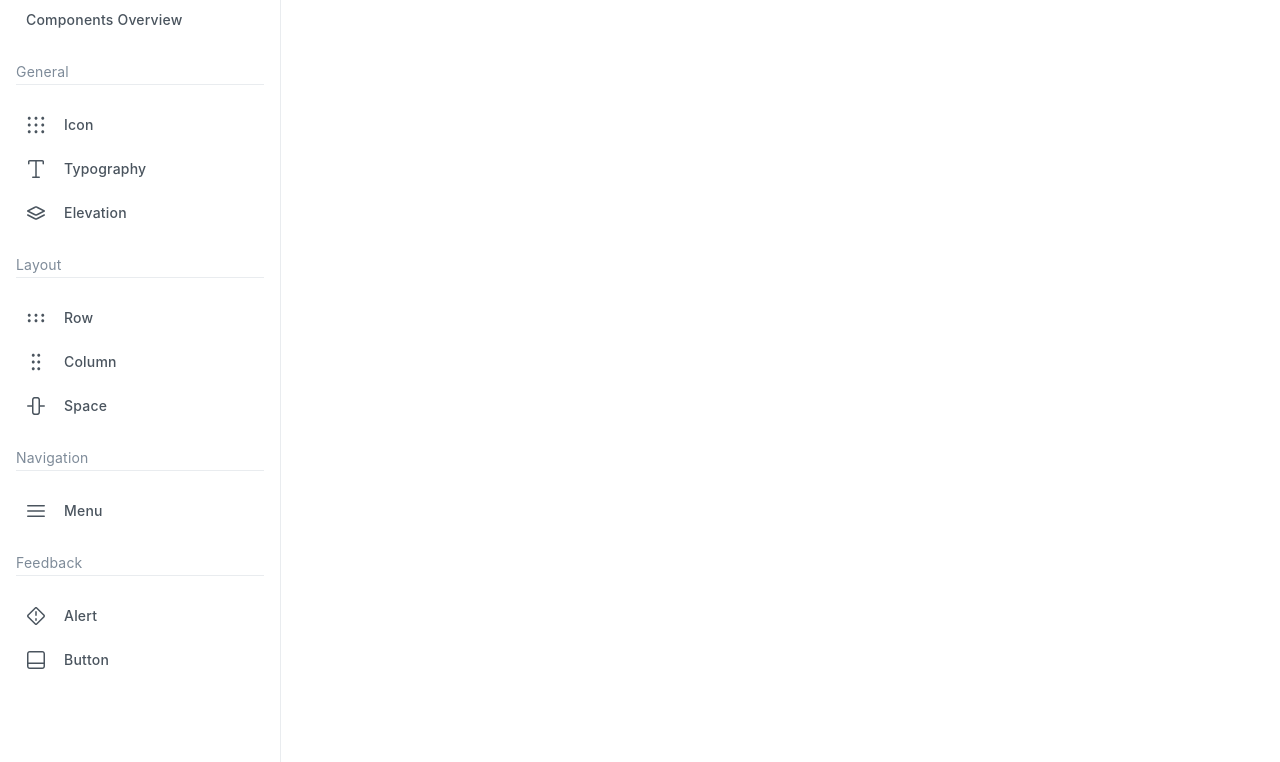
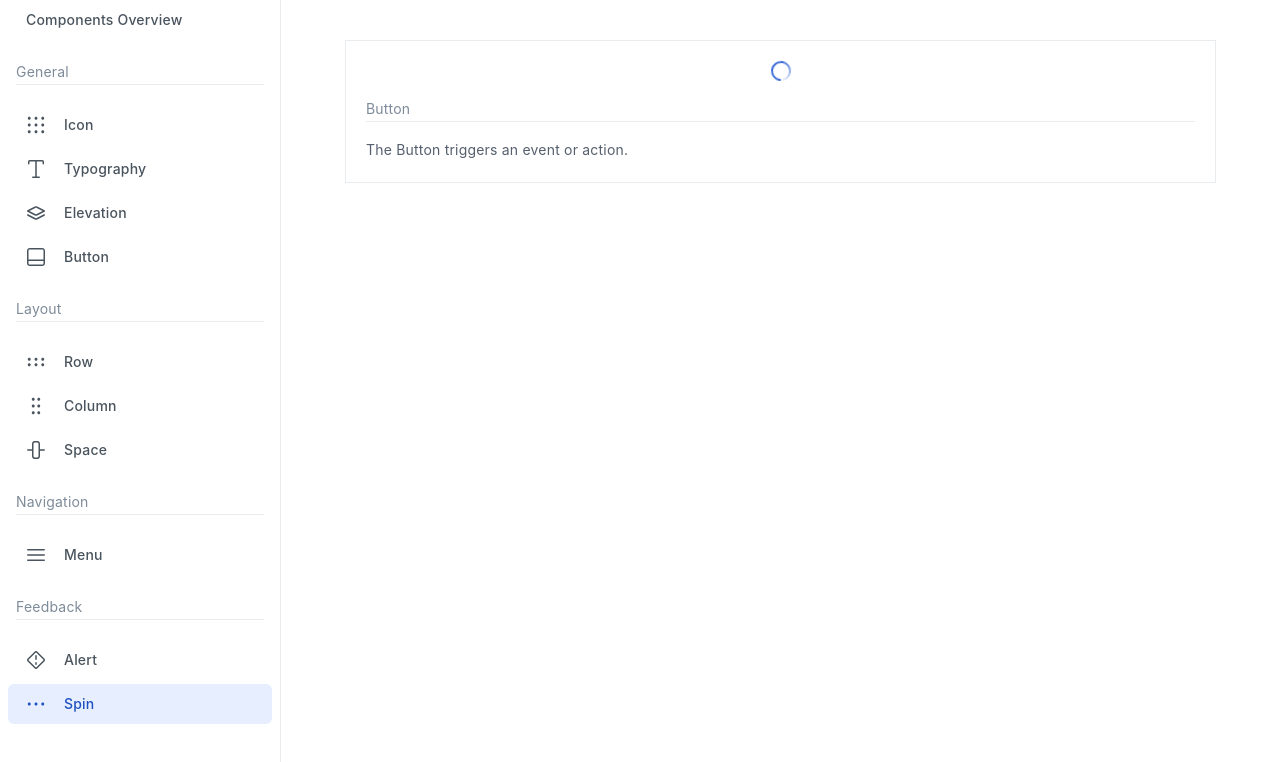
Before and after one commit to kaishens-cn/tetrisly, a React app: page /spin in a window 1280 px wide. Shown: the top 762 px of the page. Built offline with nearby package versions, Linux system fonts and the light colour scheme; a web font is replaced by a local one.

Commit message:
feat: add spin component

```diff
--- a/example/main.tsx
+++ b/example/main.tsx
@@ -7,6 +7,7 @@ import { BrowserRouter, Route, Routes, useLocation, useNavigate } from 'react-ro
 import { Column, Divider, Icon, Menu, Row, TrteislyMenu } from '../src';
 import ButtonOverview from './button';
 import IconOverview from './icon';
+import SpinOverview from './spin';
 
 const Main = () => {
   const navigate = useNavigate();
@@ -26,6 +27,12 @@ const Main = () => {
           <Menu.Group menuKey="/icon" title="Icon" icon={<Icon.Apps />} onClick={() => navigate('/icon')} />
           <Menu.Group title="Typography" icon={<Icon.Text />} />
           <Menu.Group title="Elevation" icon={<Icon.LayerTwo />} />
+          <Menu.Group
+            menuKey="/button"
+            title="Button"
+            icon={<Icon.ViewLayoutBottom />}
+            onClick={() => navigate('/button')}
+          />
           <Divider title="Layout" />
           <Menu.Group title="Row" icon={<Icon.DragDropVertical />} />
           <Menu.Group title="Column" icon={<Icon.DragDropHorizontal />} />
@@ -34,18 +41,14 @@ const Main = () => {
           <Menu.Group title="Menu" icon={<Icon.Menu />} />
           <Divider title="Feedback" />
           <Menu.Group title="Alert" icon={<Icon.Alert />} />
-          <Menu.Group
-            menuKey="/button"
-            title="Button"
-            icon={<Icon.ViewLayoutBottom />}
-            onClick={() => navigate('/button')}
-          />
+          <Menu.Group menuKey="/spin" title="Spin" icon={<Icon.MoreHorizontal />} onClick={() => navigate('/spin')} />
         </Menu>
       </Column>
       <Column style={{ padding: '40px 64px', flex: 1 }} align="stretch">
         <Routes>
           <Route path="icon" element={<IconOverview />} />
           <Route path="button" element={<ButtonOverview />} />
+          <Route path="spin" element={<SpinOverview />} />
         </Routes>
       </Column>
     </Row>
--- /dev/null
+++ b/example/spin.tsx
@@ -0,0 +1,19 @@
+import React from 'react';
+
+import { ColorConfig, Column, Divider, Space, Spin, Typography } from '../src';
+
+const SpinOverview = () => {
+  return (
+    <Column className="component-container" align="unset">
+      <Space gap={8} direction="vertical">
+        <Spin />
+      </Space>
+      <Divider title="Button" fillUp />
+      <Typography.Normal size={75} color={ColorConfig.ContentSecondary}>
+        The Button triggers an event or action.
+      </Typography.Normal>
+    </Column>
+  );
+};
+
+export default SpinOverview;
--- /dev/null
+++ b/src/components/spin/index.tsx
@@ -0,0 +1,20 @@
+import React from 'react';
+
+import { SpinCircle, SpinContainer, SpinProgress, SpinStyleProps } from './style';
+
+interface SpinProps extends SpinStyleProps {}
+
+const Spin = (props: SpinProps) => {
+  const { size, color = '#3566D5' } = props;
+
+  return (
+    <SpinContainer size={size} color={color}>
+      <SpinProgress size={size} color={color}>
+        <div style={{ width: '79%', height: '79%', borderRadius: '50%', background: '#fff' }} />
+      </SpinProgress>
+      <SpinCircle color={color} />
+    </SpinContainer>
+  );
+};
+
+export default Spin;
--- /dev/null
+++ b/src/components/spin/style.ts
@@ -0,0 +1,76 @@
+import styled, { keyframes } from 'styled-components';
+
+export interface SpinStyleProps {
+  color?: string;
+  size?: number | string;
+}
+
+const rotate = keyframes`
+    0% {
+      transform: rotate(360deg);
+    }
+  100% {
+    transform: rotate(0deg);
+  }
+`;
+
+export const SpinContainer = styled.div<SpinStyleProps>`
+  position: relative;
+  width: ${props => {
+    if (typeof props.size === 'number') {
+      return `${props.size}px`;
+    }
+    return props.size || '20px';
+  }};
+  height: ${props => {
+    if (typeof props.size === 'number') {
+      return `${props.size}px`;
+    }
+    return props.size || '20px';
+  }};
+  animation: ${rotate} 1s infinite linear;
+`;
+
+export const SpinProgress = styled.div<SpinStyleProps>`
+  position: relative;
+  margin: auto;
+  width: ${props => {
+    if (typeof props.size === 'number') {
+      return `${props.size}px`;
+    }
+    return props.size || '20px';
+  }};
+  height: ${props => {
+    if (typeof props.size === 'number') {
+      return `${props.size}px`;
+    }
+    return props.size || '20px';
+  }};
+  border-radius: 50%;
+  background: conic-gradient(${props => props.color} 50%, #ffffff);
+  display: flex;
+  align-items: center;
+  justify-content: center;
+`;
+
+export const SpinCircle = styled.div`
+  position: absolute;
+  width: 100%;
+  height: 100%;
+  top: 0;
+  left: 0;
+  &::before {
+    content: '';
+    position: absolute;
+    top: 10%;
+    left: 45%;
+    width: 11%;
+    height: 11%;
+    border-radius: 50%;
+    background: ${props => props.color};
+    z-index: 1;
+  }
+  &::before {
+    transform: translate(0, -90%);
+  }
+`;
--- a/src/index.tsx
+++ b/src/index.tsx
@@ -6,8 +6,9 @@ import Icon from './components/icon';
 import Menu from './components/menu';
 import Row from './components/row';
 import Space from './components/space';
+import Spin from './components/spin';
 import { TrteislyMenu } from './components/type';
 import Typography from './components/typography';
 import { ColorConfig } from './styles/color';
 
-export { Alert, Button, ColorConfig, Column, Divider, Icon, Menu, Row, Space, TrteislyMenu, Typography };
+export { Alert, Button, ColorConfig, Column, Divider, Icon, Menu, Row, Space, Spin, TrteislyMenu, Typography };
```
